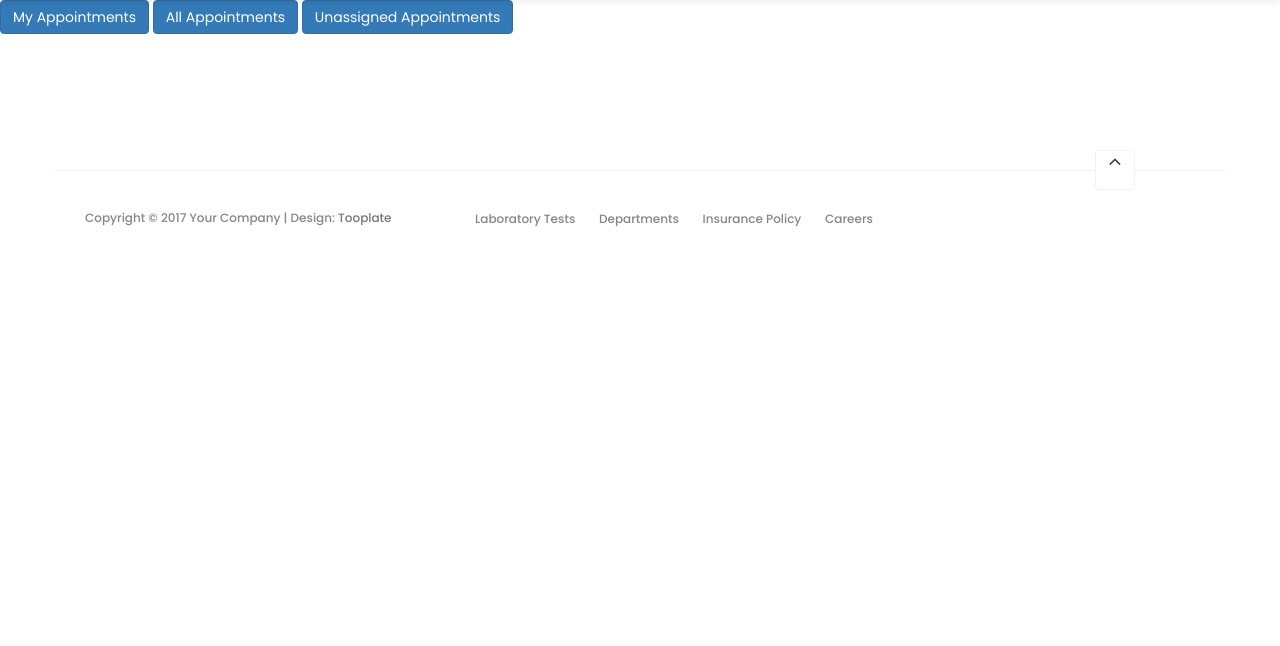
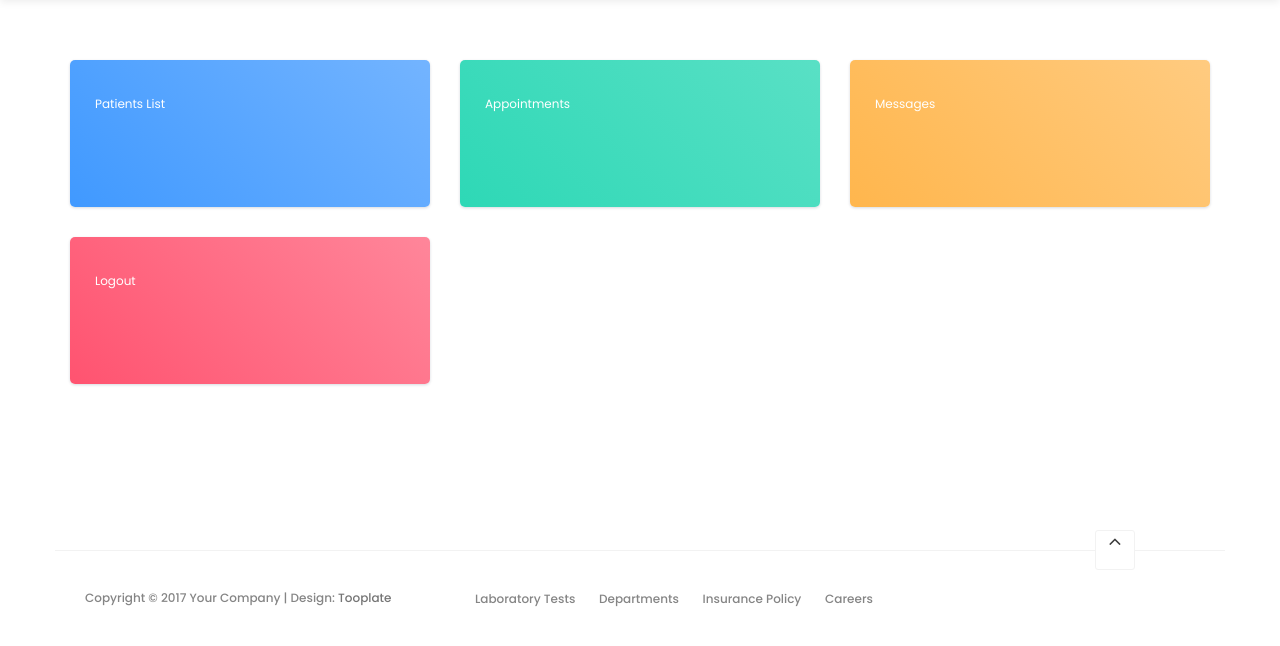
Before and after one commit to sebascorreia/WebDevCW, a Django app: page /hospital/doctordashboard/ in a window 1280 px wide. Shown: the part 115-761 px from the top of the page. Run offline with Django 3.2, Linux system fonts and the light colour scheme; some libraries are stand-ins or nearby versions.

Commit message:
Ashwins code + appointments route

```diff
--- a/hospital/templates/hospital/doctor_dashboard.html
+++ b/hospital/templates/hospital/doctor_dashboard.html
@@ -4,21 +4,128 @@
 <head>
 
      {% include "hospital/head.html" %}
+     <style type="text/css">
+       a:link {
+         text-decoration: none;
+       }
 
+       .menu {
+         top: 50px;
+       }
+
+       h6 {
+         color: white;
+       }
+
+       .order-card {
+         color: #fff;
+       }
+
+       .bg-c-blue {
+         background: linear-gradient(45deg, #4099ff, #73b4ff);
+       }
+
+       .bg-c-green {
+         background: linear-gradient(45deg, #2ed8b6, #59e0c5);
+       }
+
+       .bg-c-yellow {
+         background: linear-gradient(45deg, #FFB64D, #ffcb80);
+       }
+
+       .bg-c-pink {
+         background: linear-gradient(45deg, #FF5370, #ff869a);
+       }
+
+
+       .card {
+         border-radius: 5px;
+         -webkit-box-shadow: 0 1px 2.94px 0.06px rgba(4, 26, 55, 0.16);
+         box-shadow: 0 1px 2.94px 0.06px rgba(4, 26, 55, 0.16);
+         border: none;
+         margin-bottom: 30px;
+         -webkit-transition: all 0.3s ease-in-out;
+         transition: all 0.3s ease-in-out;
+       }
+
+       .card .card-block {
+         padding: 25px;
+       }
+
+       .order-card i {
+         font-size: 26px;
+       }
+
+       .f-left {
+         float: left;
+       }
+
+       .f-right {
+         float: right;
+       }
+     </style>
 </head>
 
 
 <body id="top" data-spy="scroll" data-target=".navbar-collapse" data-offset="50">
 
     {% include "hospital/header.html" %}
-    <div class="d-flex align-items-start">
-        <div class="nav flex-column nav-pills me-3" id="v-pills-tab" role="tablist" aria-orientation="vertical">
-            <a class="btn btn-primary" href="/hospital/myappointments">My Appointments</a>
-            <a class="btn btn-primary" href="/hospital/allappointments">All Appointments</a>
-            <a class="btn btn-primary" href="/hospital/unassigned_appointments">Unassigned Appointments</a>
-        </div>
+    <br>
+    <br>
+    <br>
+    <link href="https://maxcdn.bootstrapcdn.com/font-awesome/4.3.0/css/font-awesome.min.css" rel="stylesheet">
+<div class="container">
+  <div class="row">
+    <div class="col-md-4 col-xl-3">
+      <div class="card bg-c-blue order-card">
+        <div class="card-block">
+          <a href="#">
+            <h6 class="m-b-20">Patients List</h6>
+          </a>
+          <br>
+          <h2 class="text-right"><i class="fas fa-user-nurse f-left"></i></h2>
+
         </div>
       </div>
+    </div>
+
+    <div class="col-md-4 col-xl-3">
+      <div class="card bg-c-green order-card">
+        <div class="card-block">
+          <a href="{% url 'hospital:docappointments' %}">
+            <h6 class="m-b-20">Appointments</h6>
+          </a>
+          <br>
+          <h2 class="text-right"><i class="fas fa-user-plus f-left"></i></h2>
+        </div>
+      </div>
+    </div>
+
+    <div class="col-md-4 col-xl-3">
+      <div class="card bg-c-yellow order-card">
+        <div class="card-block">
+          <a href="#">
+            <h6 class="m-b-20">Messages</h6>
+          </a>
+          <br>
+          <h2 class="text-right"><i class="fas fa-check-circle f-left"></i></h2>
+        </div>
+      </div>
+    </div>
+
+    <div class="col-md-4 col-xl-3">
+      <div class="card bg-c-pink order-card">
+        <div class="card-block">
+          <a href="#">
+            <h6 class="m-b-20">Logout</h6>
+          </a>
+          <br>
+          <h2 class="text-right"><i class="fas fa-user-md f-left"></i></h2>
+        </div>
+      </div>
+    </div>
+  </div>
+</div>
     {% include "hospital/footer_patients.html" %}
 
 </body>
--- a/hospital/urls.py
+++ b/hospital/urls.py
@@ -15,4 +15,6 @@ urlpatterns = [
     path('unassigned_appointments', views.unassigned_appointments, name='unassigned_appointments'),
     path('appointment_detail/<int:appointment_id>', views.appointmentdetail, name='appointment_detail'),
     path('appointment_edit/<int:pk>', views.AppointmentUpdate.as_view(), name='appointment_edit'),
+    path('appointments_pat', views.patappointment_click, name='patappointments' ),
+    path('appointments_doc', views.docappointment_click, name='docappointments' ),
 ]
--- a/hospital/views.py
+++ b/hospital/views.py
@@ -19,7 +19,10 @@ def doctor_dashboard(request):
 def patient_dashboard(request):
     return render(request, 'hospital/patient_dashboard.html')
 
-
+def patappointment_click(request):
+    return render(request, 'hospital/patappointments_click.html')
+def docappointment_click(request):
+    return render(request, 'hospital/docappointements_click.html')
 def all_patients(request):
     current_user = request.user
     if Doctor.objects.filter(user=current_user).exists():
```
Also changed, not shown: hospital/templates/hospital/docappointements_click.html (added, +29 -0 lines), hospital/templates/hospital/patappointments_click.html (added, +27 -0 lines), hospital/templates/hospital/patient_dashboard.html (+101 -4 lines), db.sqlite3.
